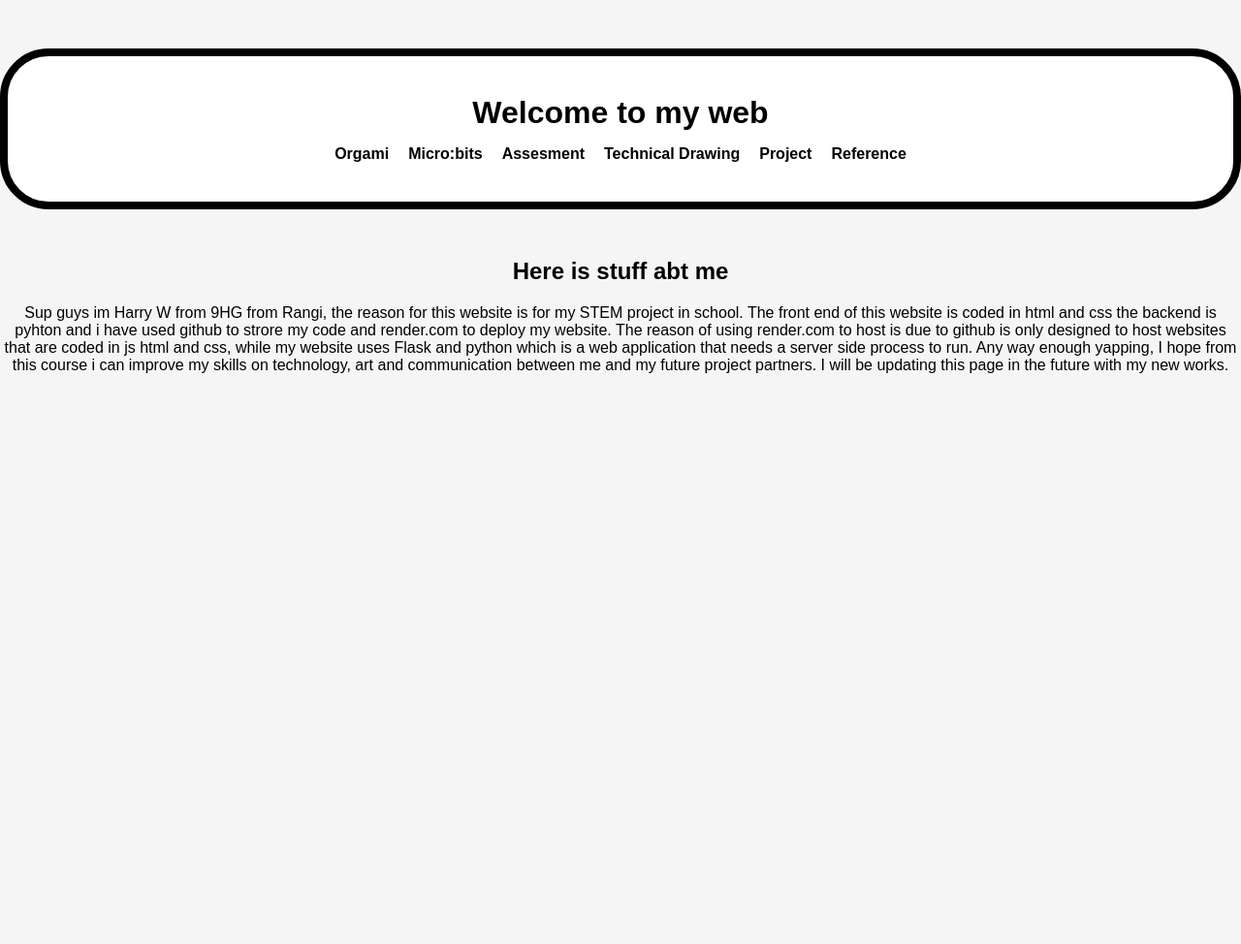
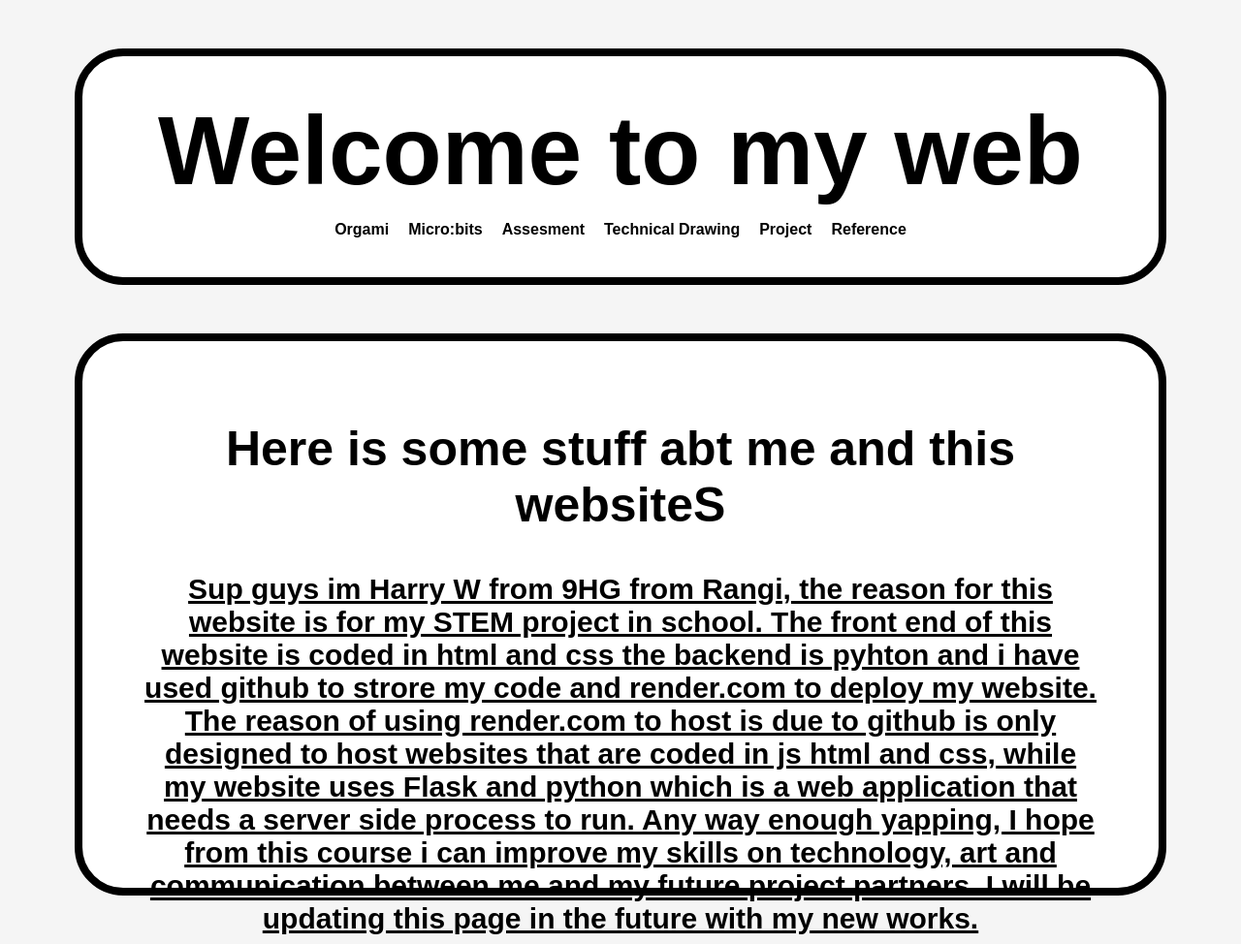
Before and after one commit to HarryW808/STEM, a Flask app: page / in a window 1280 px wide. Shown: the whole page at 97% size. Before the commit the page ends 385 px from the top, so only its background shows below. Run offline with Flask 3, Linux system fonts and the light colour scheme.

Commit message:
adding more styles to info

```diff
--- a/static/styles.css
+++ b/static/styles.css
@@ -5,30 +5,42 @@ body {
     text-align: center;
 }
 
-.main-header {
+.main-header{
     background-color: white;
     color: black;
     text-align: center;
     padding: 40px 60px;
     border-radius: 50px;
     border: 8px solid black;
-    width: 100%;
+    width: 88%;
     box-sizing: border-box;
     margin: 50px auto;
     display: block;
 }
-
-.main-Info {
+h1{
+    font-weight: bold;
+    font-size: 100px;
+}
+.main-info {
     background-color: white;
     color: black;
     text-align: center;
     padding: 40px 60px;
     border-radius: 50px;
     border: 8px solid black;
-    width: 100%;
+    width: 88%;
+    height: 580px;
     box-sizing: border-box;
     margin: 50px auto;
     display: block;
+}
+.main-info h2{
+    font-size: 50px;
+}
+.main-info p{
+    text-decoration: underline;
+    font-weight: bold;
+    font-size: 30px;
 }
 
 .main-header h1 {
@@ -52,5 +64,5 @@ body {
 }
 
 .main-header nav ul li a:hover {
-    color: #121412;
+    color: green;
 }
--- a/templates/index.html
+++ b/templates/index.html
@@ -20,8 +20,8 @@
             </ul>
         </nav>
     </header>
-    <header class="Info">
-        <h2>Here is stuff abt me</h2>
+    <header class="main-info">
+        <h2>Here is some stuff abt me and this websiteS</h2>
         <p>
             Sup guys im Harry W from 9HG from Rangi, the reason for this website is for my STEM project in school.
             The front end of this website is coded in html and css the backend is pyhton and i have used github
```
